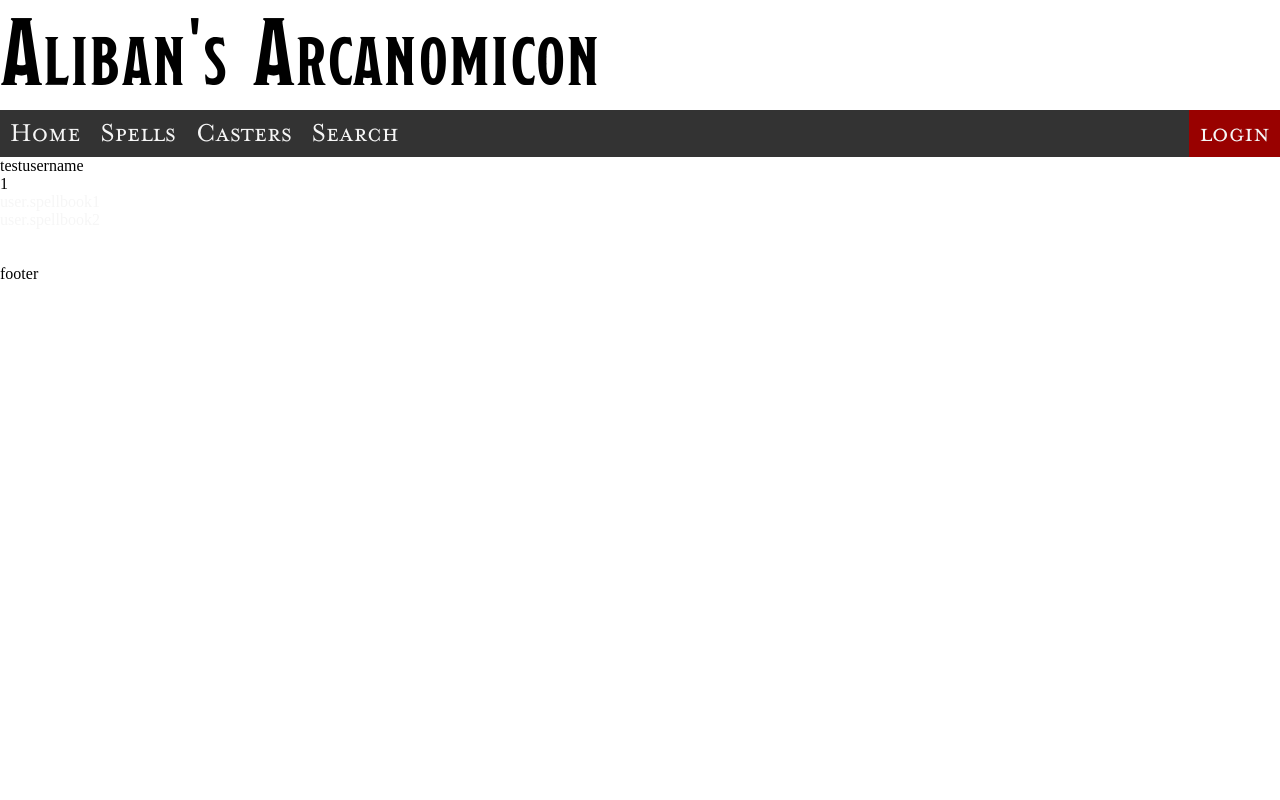
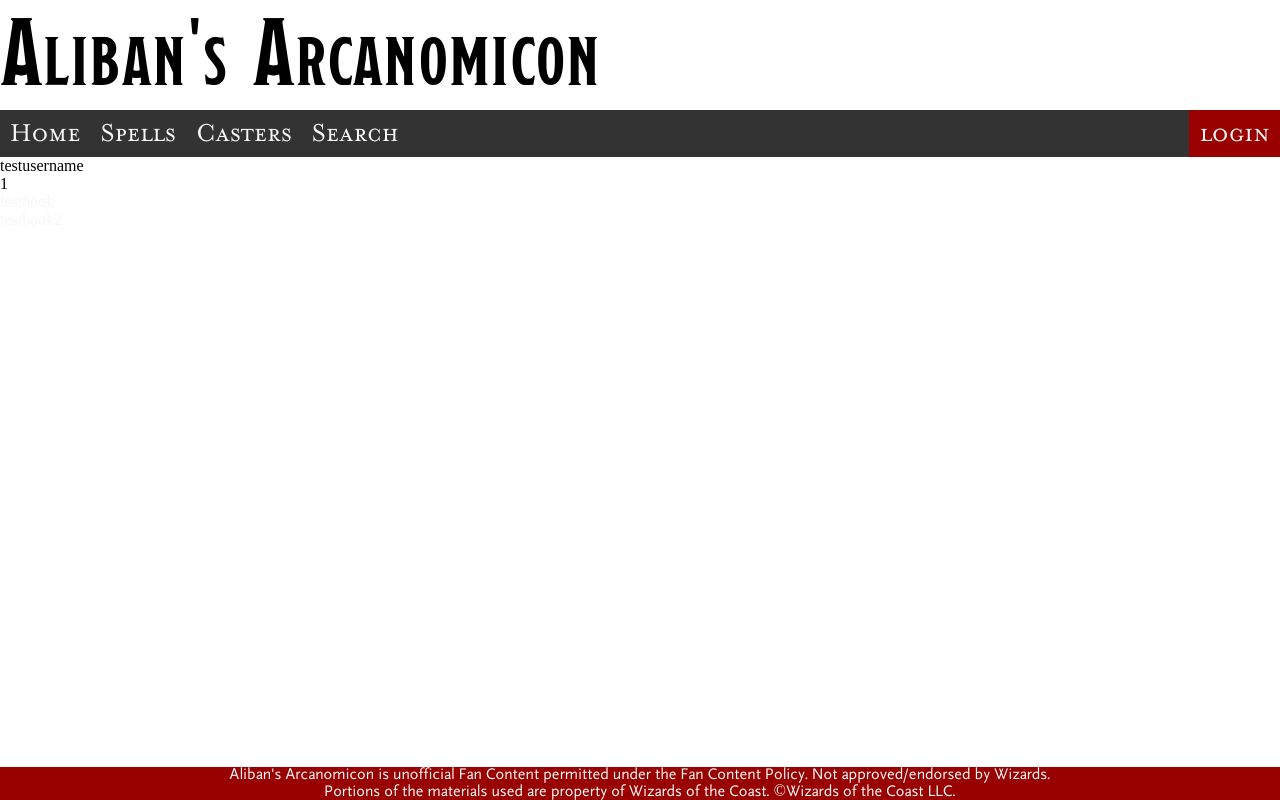
Before and after one commit to MasterfulDingo/AlibansArcanomicon, a Flask app: page /user in a window 1280 px wide. Run offline with Flask 2, Linux system fonts and the light colour scheme; a user stored in the database is signed in; data comes from the database, SQL or seed files in the repository; both versions use the stored data as it was after the commit.

Commit message:
v0.3.2 - working on displaying spells in spellbook (still in progress) reworked classes so UserSpells can be queried directly added css for footer slight pep8 fixing

```diff
--- a/main.py
+++ b/main.py
@@ -13,6 +13,8 @@ app.config['SQLALCHEMY_TRACK_MODIFICATIONS'] = False
 
 # creating the object db, which is used by SQLAlchemy to access the database
 db = SQLAlchemy(app)
+
+spellbookindex = {'spellbook1':1, 'spellbook2':2, 'spellbook3':3, 'spellbook4':4, 'spellbook5':5}
 
 
 import models
@@ -36,34 +38,34 @@ def add_current_user(): # function to create a user session
         return dict(current_user = models.User.query.get(session['user']))
     return dict(current_user = None)
 
-@app.route('/login', methods = ['GET', 'POST'])
+@app.route("/login", methods = ['GET', 'POST'])
 def login():
     if request.method == 'POST': # if POST method then the form data will be compared to whats in the db, user will be logged in if inputted data matches
         user = models.User.query.filter(models.User.name == request.form.get('username')).first() # checks the username input against database
         if user and check_password_hash(user.password, request.form.get('password')):
             session['user'] = user.id
-            return redirect ('/') # redirect to home
+            return redirect ('/user') # redirect to home
         else:
-            return render_template('login.html', error = 'username or password incorrect')
-    return render_template('login.html')
+            return render_template("login.html", error = 'username or password incorrect')
+    return render_template("login.html")
 
-@app.route('/logout')
+@app.route("/logout")
 def logout():
     try:
         session.pop('user') # removes user session
     except: # returns an error if the user tries to type in logout route whilst not logged in
-        return redirect(url_for('login', error='not currently logged in'))
+        return redirect(url_for("login", error='not currently logged in'))
     return redirect('/')
 
-@app.route('/createaccount', methods = ['GET', 'POST'])
+@app.route("/createaccount", methods = ['GET', 'POST'])
 def createaccount():
     if request.method == 'POST':
         if 5 > len(request.form.get('username')) > 20: # if the length of the inputted username is lesser than 5 and greater than 12 (characters)
-            return render_template('createaccount.html', error = 'username must be between 5 and 12 characters') # account will not be created with said username and user is prompted to input a shorter/longer username
+            return render_template("createaccount.html", error = 'username must be between 5 and 12 characters') # account will not be created with said username and user is prompted to input a shorter/longer username
         elif models.User.query.filter(models.User.name == request.form.get('username')).first(): # if the username already exists in the db
-            return render_template('createaccount.html', error = 'username already in use') # account will not be created and user is prompted to use a different username
+            return render_template("createaccount.html", error = 'username already in use') # account will not be created and user is prompted to use a different username
         elif len(request.form.get('password')) < 7: # if length of inputted password is less than 7 it will not be accepted
-            return render_template('createaccount.html', error = 'password must be a minimum of 7 characters')
+            return render_template("createaccount.html", error = 'password must be a minimum of 7 characters')
         else:
             user_info = models.User (
                 name = request.form.get('username'), # takes username from form
@@ -73,24 +75,33 @@ def createaccount():
                 )
             db.session.add(user_info)
             db.session.commit()
-    return render_template('createaccount.html')
+    return render_template("createaccount.html")
 
 
 @app.route("/user")
 def userpage():
     user = current_user()
-    print(user.spellbook1)
     if user == False:
-        return redirect(url_for('login', error='not currently logged in'))
-    return render_template('userpage.html', user=user)
+        return redirect(url_for("login", error='not currently logged in'))
+    return render_template("userpage.html", user=user)
 
 
-@app.route("/user/<int:id>")
-def spellbook(id):
+@app.route("/user/<int:spellbook>")
+def spellbook(spellbook):
     user = current_user()
     if user == False:
-        return redirect(url_for('login', error='not currently logged in'))
-    return render_template('spellbook.html', spellbookid=id)
+        return redirect(url_for("login", error='not currently logged in'))
+    spellbooklist = [user.spellbook1, user.spellbook2, user.spellbook3, user.spellbook4, user.spellbook5]
+    for i in range(1,6):
+        if i == spellbook and bool(spellbooklist[i-1]) != False: #adjusting for zero indexing between list and url
+            spells = models.Spell.query.filter((models.Spell.users.any(uid=user.id))&(models.UserSpells.userbookid==i)).all()
+
+            # spells = models.Spell.query.filter(models.Spell.casters.any(id=id)).all()
+            print(spells)
+            return render_template("spellbook.html", spellbook=spellbooklist[i-1], spells = spells)
+# cases = session.query(Case.id, Case.num,Cas.type,UserCaseLink.role).filter((Case.id==UserCaseLink.case_id)&(User.id==UserCaseLink.user_id)&(User.first=='Alex')&(UserCaseLink.role=='Administrator').all()
+
+    return render_template("404.html", error = 'This spellbook has not, or cannot, be created.'), 404
 
 
 @app.route("/spells") # spells page, shows all spells and has links to their individual pages
--- a/static/css/style.css
+++ b/static/css/style.css
@@ -125,7 +125,16 @@ a:active{
 
 
 
-
+/* making the footer look nice and stand out, so that users will read the important legal disclaimer on it */
+.footer{
+    position: fixed;
+    left: 0;
+    bottom: 0;
+    width: 100%;
+    background-color: #990100;
+    color: #F6F6F6;
+    text-align: center;
+}
 
 
 
--- a/templates/404.html
+++ b/templates/404.html
@@ -6,5 +6,6 @@
 
 <br>
 This scroll appears to be missing...
+{{ error }}
 
 {% endblock content %}
--- a/templates/footer.html
+++ b/templates/footer.html
@@ -1,3 +1,6 @@
 {# this is a sub-component of the layout page, providing users additional important information and external links. #}
 
-footer
+<div class="footer">
+    <p>Aliban's Arcanomicon is unofficial Fan Content permitted under the Fan Content Policy. Not approved/endorsed by Wizards.<br>
+    Portions of the materials used are property of Wizards of the Coast. ©Wizards of the Coast LLC.</p>
+</div>
--- a/templates/layout.html
+++ b/templates/layout.html
@@ -17,6 +17,8 @@
     <div class="content">
         {% block content %} {% endblock content %}
     </div>
+    <br>
+    <br>
     <footer>{% include 'footer.html' %}</footer>
 </body>
 <script>
--- a/templates/spellbook.html
+++ b/templates/spellbook.html
@@ -2,6 +2,8 @@
 
 {% block content %}
 
-{{ spellbookid }}
+{{ spellbook }}
+<br>
+{% include '_spelllist.html' %}
 
 {% endblock content %}
--- a/templates/userpage.html
+++ b/templates/userpage.html
@@ -7,23 +7,23 @@
 {{ user.id }}
 <br>
 {% if user.spellbook1 is defined and user.spellbook1 is not none %}
-    <a href="/user/1">user.spellbook1</a>
+    <a href="/user/1">{{ user.spellbook1 }}</a>
 {% endif %}
 <br>
 {% if user.spellbook2 is defined and user.spellbook2 is not none %}
-    <a href="/user/2">user.spellbook2</a>
+    <a href="/user/2">{{ user.spellbook2 }}</a>
 {% endif %}
 <br>
 {% if user.spellbook3 is defined and user.spellbook3 is not none %}
-    <a href="/user/3">user.spellbook3</a>
+    <a href="/user/3">{{ user.spellbook3 }}</a>
 {% endif %}
 <br>
 {% if user.spellbook4 is defined and user.spellbook4 is not none %}
-    <a href="/user/4">user.spellbook4</a>
+    <a href="/user/4">{{ user.spellbook4 }}</a>
 {% endif %}
 <br>
 {% if user.spellbook5 is defined and user.spellbook5 is not none %}
-    <a href="/user/5">user.spellbook5</a>
+    <a href="/user/5">{{ user.spellbook5 }}</a>
 {% endif %}
 
 
```
Also changed, not shown: models.py (+17 -7 lines), spells.db.
